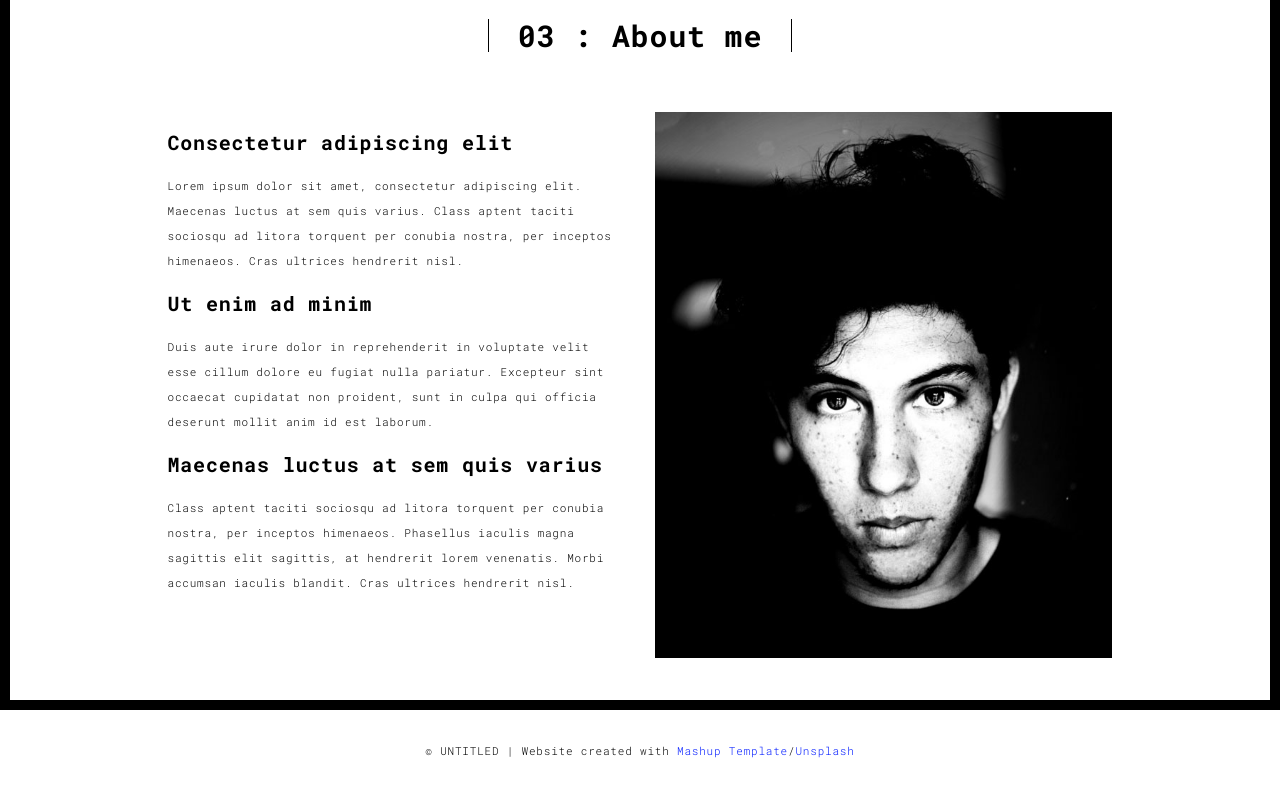
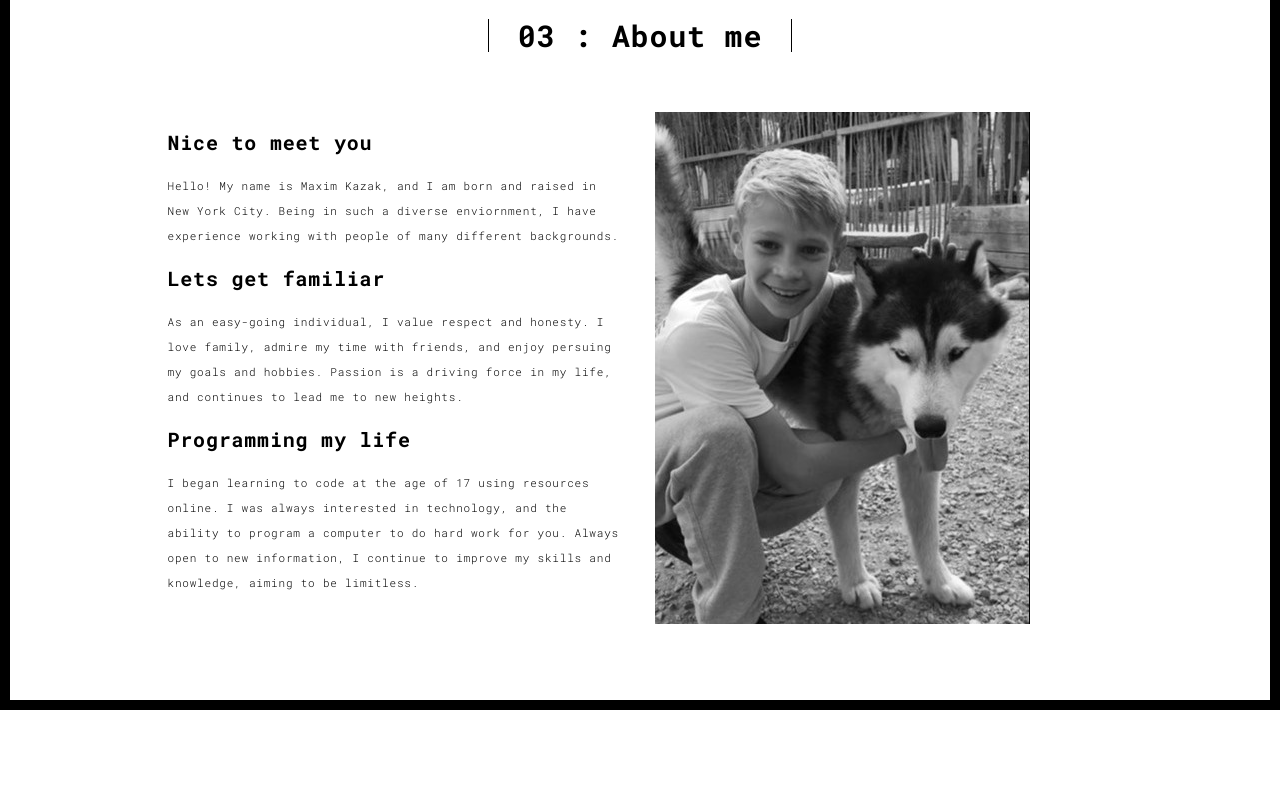
Before and after one commit to wagmimax/portfolio, a Flask app: page /about in a window 1280 px wide. Shown: the part 90-878 px from the top of the page. After the commit the page ends 800 px from the top, so only its background shows below. Run offline with Flask 2, Linux system fonts and the light colour scheme; some libraries are stand-ins or nearby versions.

Commit message:
About me page updated

```diff
--- a/templates/about.html
+++ b/templates/about.html
@@ -15,7 +15,7 @@
   <link rel="apple-touch-icon" sizes="180x180" href="./static/assets/apple-icon-180x180.png">
   <link href="./static/assets/favicon.ico" rel="icon">
 
-  <title>Title page</title>
+  <title>About me</title>
 
 <link href="./static/main.3f6952e4.css" rel="stylesheet"></head>
 
@@ -61,19 +61,17 @@
             <div class="col-md-10 col-md-offset-1">
               <div class="row">
                 <div class="col-xs-12 col-md-6">
-                  <h3>Consectetur adipiscing elit</h3>
-                  <p>Lorem ipsum dolor sit amet, consectetur adipiscing elit. Maecenas luctus at sem quis varius.
-                  Class aptent taciti sociosqu ad litora torquent per conubia nostra, per inceptos himenaeos. Cras ultrices hendrerit nisl.</p>
-                  <h3>Ut enim ad minim </h3>
-                  <p>Duis aute irure dolor in reprehenderit in voluptate velit esse
-                  cillum dolore eu fugiat nulla pariatur. Excepteur sint occaecat cupidatat non
-                  proident, sunt in culpa qui officia deserunt mollit anim id est laborum.
-                  <h3>Maecenas luctus at sem quis varius</h3>
+                  <h3>Nice to meet you</h3>
+                  <p>Hello! My name is Maxim Kazak, and I am born and raised in New York City. Being in such a diverse enviornment, I have experience working with people of many different backgrounds.
+                  </p>
+                  <h3>Lets get familiar</h3>
+                  <p>As an easy-going individual, I value respect and honesty. I love family, admire my time with friends, and enjoy persuing my goals and hobbies. Passion is a driving force in my life, and continues to lead me to new heights.
+                  <h3>Programming my life</h3>
                   <p>
-                  Class aptent taciti sociosqu ad litora torquent per conubia nostra, per inceptos himenaeos. Phasellus iaculis magna sagittis elit sagittis, at hendrerit lorem venenatis. Morbi accumsan iaculis blandit. Cras ultrices hendrerit nisl.</p>
+                  I began learning to code at the age of 17 using resources online. I was always interested in technology, and the ability to program a computer to do hard work for you. Always open to new information, I continue to improve my skills and knowledge, aiming to be limitless.</p>
                 </div>
                 <div class="col-xs-12 col-md-6">
-                  <img src="./static/assets/images/profil.jpg" class="img-responsive" alt="">
+                  <img src="./static/assets/images/profile.jpg" class="img-responsive" alt="">
                 </div>
               </div>
             </div>
@@ -90,7 +88,6 @@
   <div class="container">
     <div class="row">
       <div class="col-xs-12">
-        <p>© UNTITLED | Website created with <a href="http://www.mashup-template.com/" title="Create website with free html template">Mashup Template</a>/<a href="https://www.unsplash.com/" title="Beautiful Free Images">Unsplash</a></p>
       </div>
     </div>
   </div>
```
Also changed, not shown: static/assets/images/profil.jpg (deleted), static/assets/images/profile.jpg (added).
